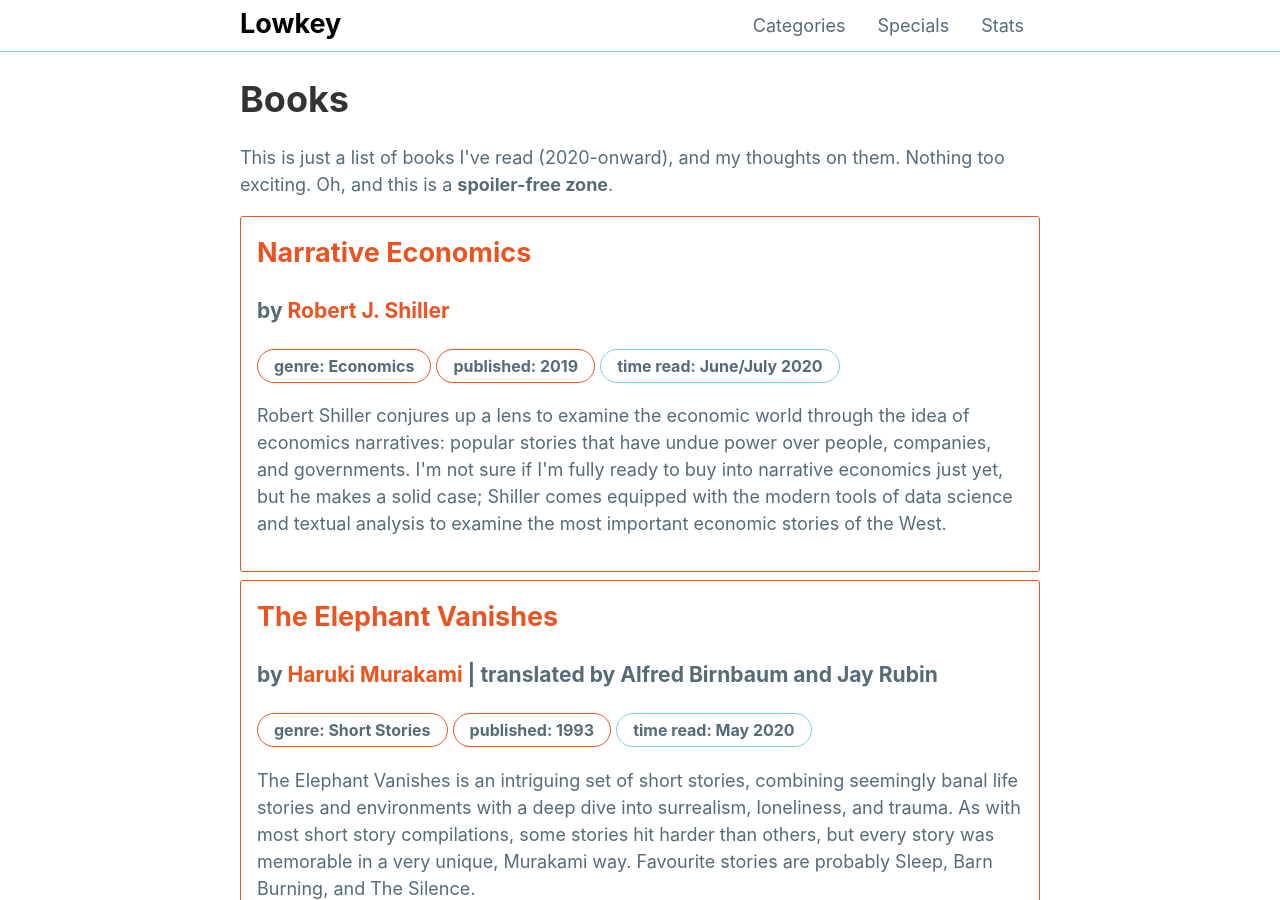
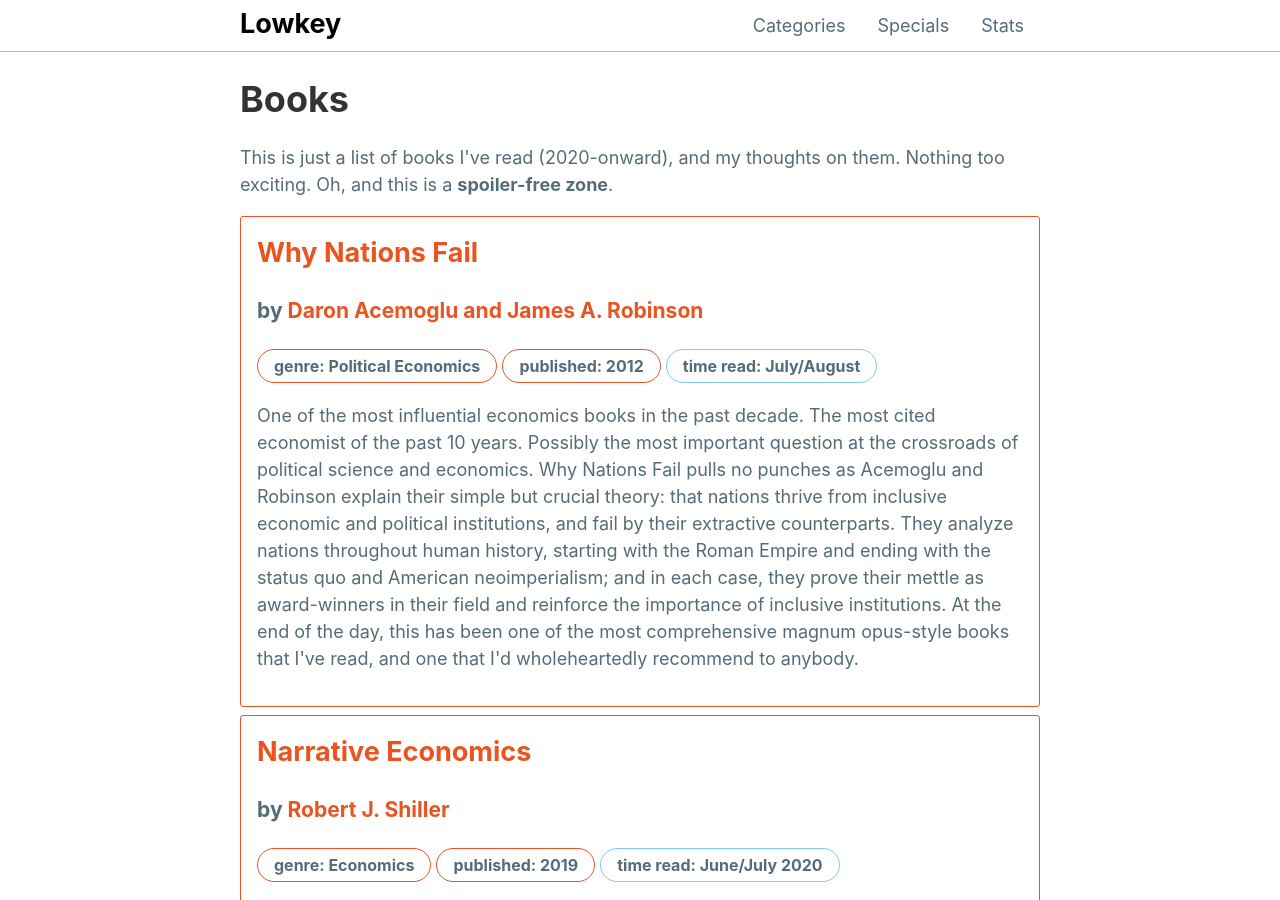
Before and after one commit to mattxwang/lowkey, a Jekyll site: the page built from stats/books.html, in a window 1280 px wide and 900 px high. Built offline with Jekyll 4.4.1, drawn with Linux system fonts in a browser that asks for light colours.

Commit message:
why nations fail

```diff
--- a/_data/books.yml
+++ b/_data/books.yml
@@ -100,3 +100,11 @@ narrativeeconomics:
   time_read: June/July 2020
   thoughts: >
     Robert Shiller conjures up a lens to examine the economic world through the idea of economics narratives: popular stories that have undue power over people, companies, and governments. I'm not sure if I'm fully ready to buy into narrative economics just yet, but he makes a solid case; Shiller comes equipped with the modern tools of data science and textual analysis to examine the most important economic stories of the West.
+whynationsfail:
+  title: Why Nations Fail
+  author: Daron Acemoglu and James A. Robinson
+  genre: Political Economics
+  year_published: 2012
+  time_read: July/August
+  thoughts: >
+    One of the most influential economics books in the past decade. The most cited economist of the past 10 years. Possibly the most important question at the crossroads of political science and economics. Why Nations Fail pulls no punches as Acemoglu and Robinson explain their simple but crucial theory: that nations thrive from inclusive economic and political institutions, and fail by their extractive counterparts. They analyze nations throughout human history, starting with the Roman Empire and ending with the status quo and American neoimperialism; and in each case, they prove their mettle as award-winners in their field and reinforce the importance of inclusive institutions. At the end of the day, this has been one of the most comprehensive magnum opus-style books that I've read, and one that I'd wholeheartedly recommend to anybody.
```
